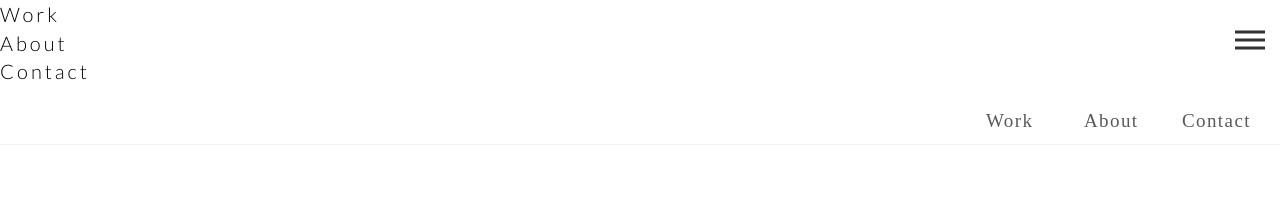
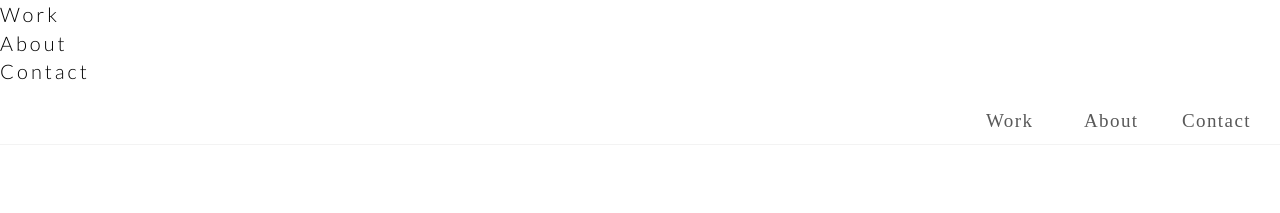
Before and after one commit to bkwon0402/bkwon0402.github.io, a Jekyll site: the page built from index.html, in a window 1280 px wide. Shown: the top 213 px of the page. Built offline with Jekyll 4.4.1, drawn with Linux system fonts in a browser that asks for light colours; some web fonts are replaced.

Commit message:
css fixes

```diff
--- a/styles/core.css
+++ b/styles/core.css
@@ -77,6 +77,9 @@ h1 {}
 @media(min-width: 768px) {
     .portfolio .one_col {
         padding: 0px 30px;
+    }
+    .menu_toggler{
+        display: none;
     }
 
 
```
